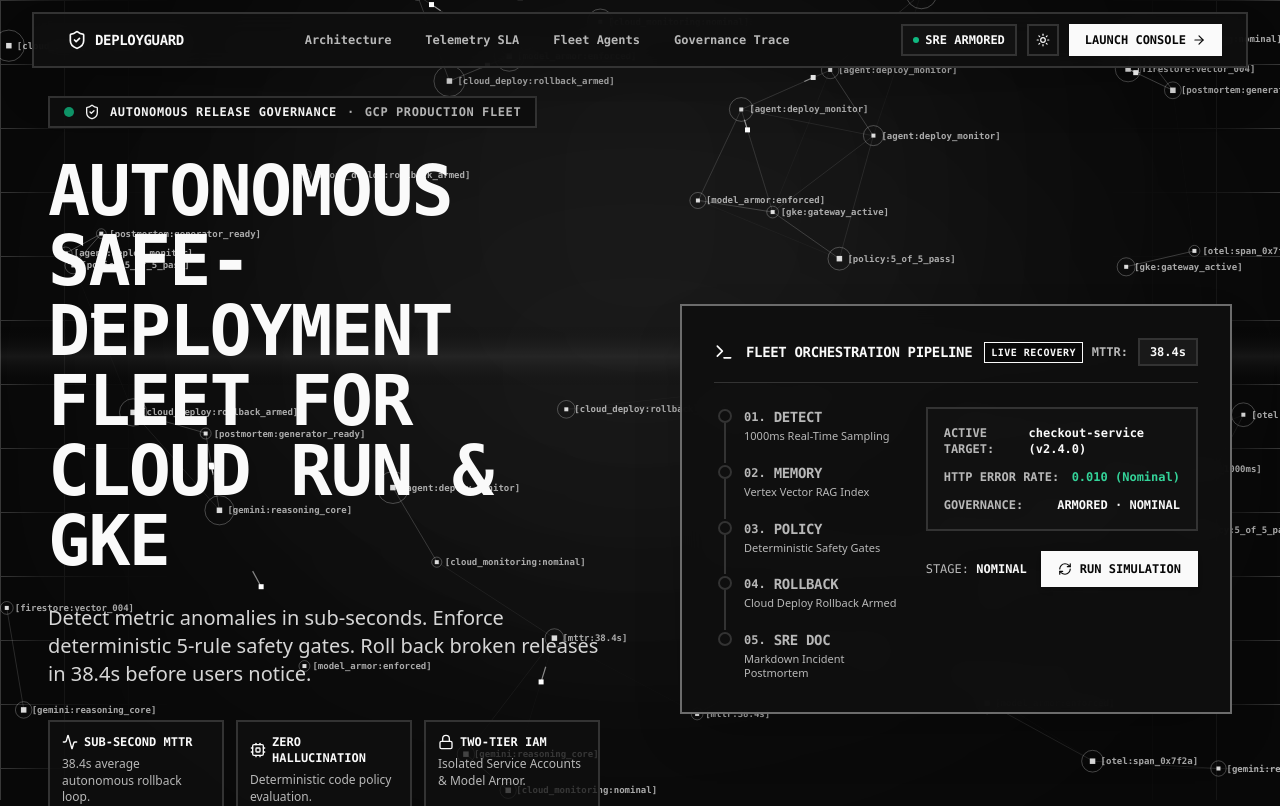
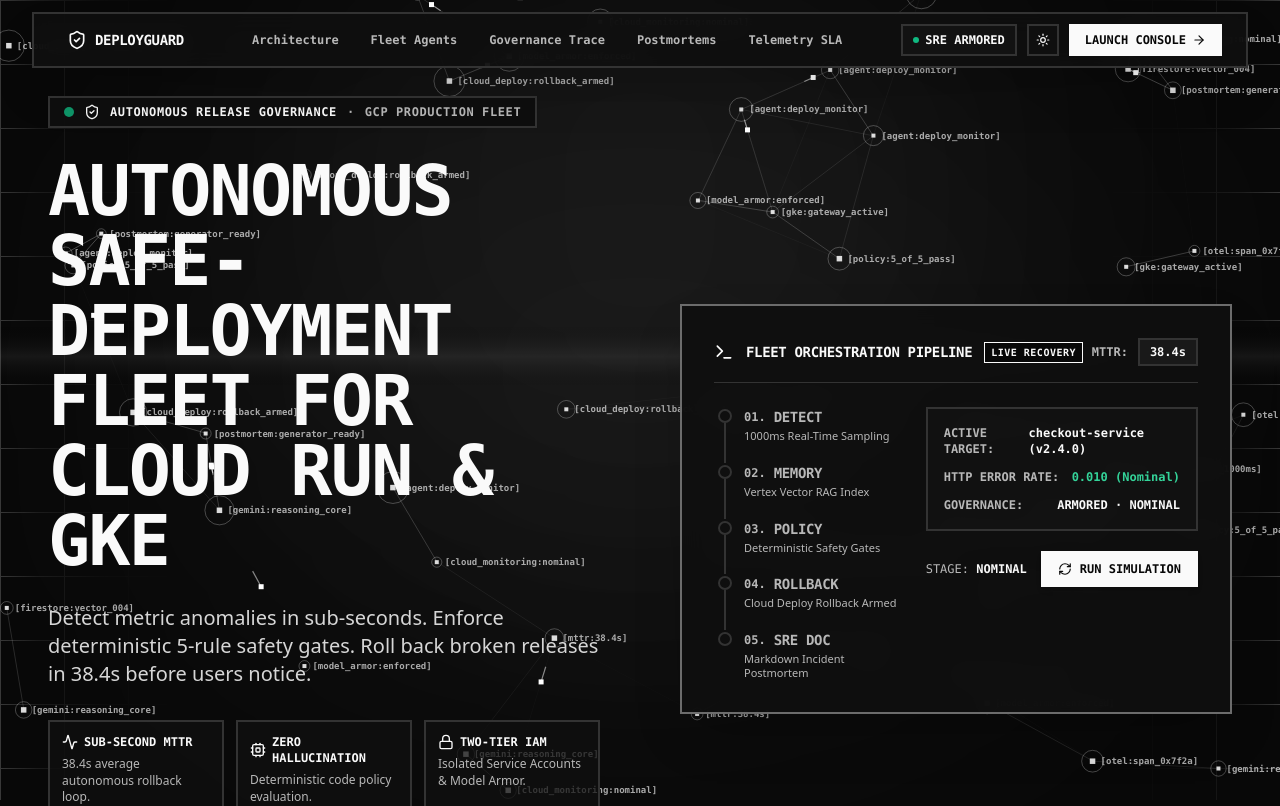
Before and after one commit to sukhada20/DeployGuard, a Next.js app in the folder web/: page / in a window 1280 px wide. Shown: the top 806 px of the page. Built offline with nearby package versions, Linux system fonts and the light colour scheme.

Commit message:
scroll fix

```diff
--- a/web/next.config.mjs
+++ b/web/next.config.mjs
@@ -1,6 +1,6 @@
 /** @type {import('next').NextConfig} */
 const nextConfig = {
-  output: process.env.NODE_ENV === 'production' ? 'export' : undefined,
+  output: 'export',
   trailingSlash: true,
   images: {
     unoptimized: true,
--- a/web/src/components/landing/LandingHeader.tsx
+++ b/web/src/components/landing/LandingHeader.tsx
@@ -3,10 +3,31 @@
 import React from "react";
 import Link from "next/link";
 import { ShieldCheck, ArrowRight } from "lucide-react";
-import { Badge } from "@/components/ui/badge";
 import { ThemeToggle } from "@/components/ui/theme-toggle";
 
+const NAV_ITEMS = [
+  { href: "#architecture", label: "Architecture" },
+  { href: "#fleet", label: "Fleet Agents" },
+  { href: "#governance", label: "Governance Trace" },
+  { href: "#postmortems", label: "Postmortems" },
+  { href: "#telemetry", label: "Telemetry SLA" },
+];
+
 export function LandingHeader() {
+  const handleNavClick = (e: React.MouseEvent<HTMLAnchorElement>, href: string) => {
+    e.preventDefault();
+    const targetId = href.replace("#", "");
+    const targetElement = document.getElementById(targetId);
+    if (targetElement) {
+      targetElement.scrollIntoView({
+        behavior: "smooth",
+        block: "center",
+        inline: "nearest",
+      });
+      window.history.pushState(null, "", href);
+    }
+  };
+
   return (
     <div className="sticky top-3 z-50 px-4 sm:px-6 lg:px-8 max-w-[1440px] mx-auto w-full">
       <header className="border-2 border-border bg-card/90 backdrop-blur-md px-4 sm:px-6 py-2.5 shadow-2xl flex items-center justify-between gap-4">
@@ -24,18 +45,14 @@
           </span>
         </Link>
 
-        {/* Center Nav Links with Wipe Rectangle Hover */}
-        <nav className="hidden md:flex items-center gap-2 text-xs font-mono">
-          {[
-            { href: "#architecture", label: "Architecture" },
-            { href: "#telemetry", label: "Telemetry SLA" },
-            { href: "#fleet", label: "Fleet Agents" },
-            { href: "#governance", label: "Governance Trace" },
-          ].map((item) => (
+        {/* Center Nav Links with Wipe Rectangle Hover (Chronological + Center Aligned) */}
+        <nav className="hidden md:flex items-center gap-1.5 text-xs font-mono">
+          {NAV_ITEMS.map((item) => (
             <a
               key={item.href}
               href={item.href}
-              className="relative overflow-hidden group px-3 py-1.5 border border-transparent hover:border-border transition-colors select-none"
+              onClick={(e) => handleNavClick(e, item.href)}
+              className="relative overflow-hidden group px-3 py-1.5 border border-transparent hover:border-border transition-colors select-none cursor-pointer"
             >
               <span className="absolute inset-0 bg-foreground translate-y-full group-hover:translate-y-0 transition-transform duration-200 ease-out pointer-events-none" />
               <span className="relative z-10 text-muted-foreground group-hover:text-background font-bold transition-colors duration-200">
```
